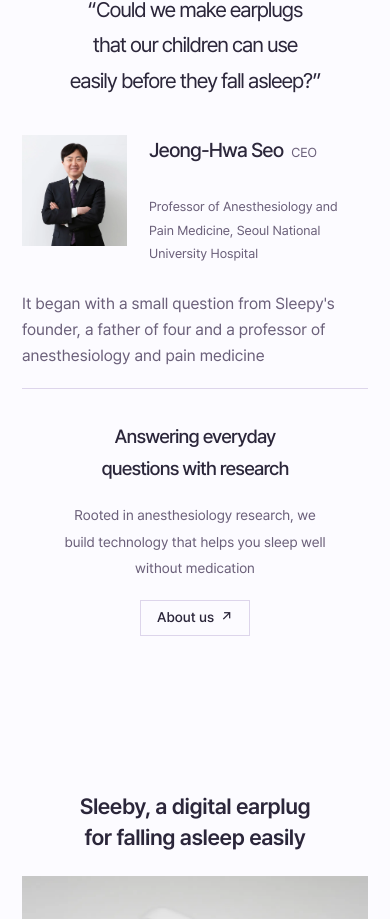
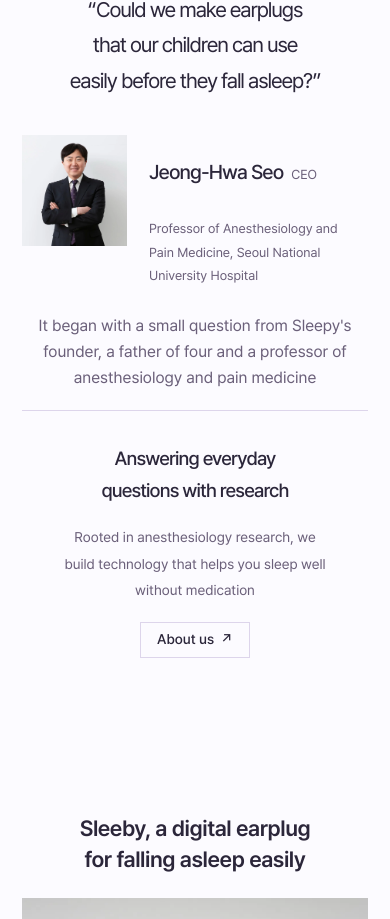
Before and after one commit to miniintern-sleepy/sleepy, a Next.js app: page /en in a window 390 px wide. Shown: the part 1719-2638 px from the top of the page. Built offline with nearby package versions, Linux system fonts and the light colour scheme; no server answers; the database is empty.

Commit message:
fix: 모바일 대표 소개 배치 조정 #98

```diff
--- a/src/app/[lang]/home.css
+++ b/src/app/[lang]/home.css
@@ -539,24 +539,29 @@
     aspect-ratio: 3 / 2;
     margin-bottom: 0;
   }
-  /* 대표 소개: 사진 옆에는 이름·소속만, 소개 문장은 아래 전체 폭으로(좁은 칸에 4줄로 접혀 어색했다). */
+  /* 대표 소개: 이름·소속은 사진 아래선에 맞추고, 소개 문장은 아래 전체 폭으로 둔다. */
+  .home-founder-detail {
+    grid-template-rows: 1fr auto auto;
+  }
   .home-founder-detail > div {
     display: contents;
   }
   .home-founder-photo {
-    grid-row: 1 / span 2;
+    grid-row: 1 / span 3;
   }
-  .home-founder-detail h2,
+  .home-founder-detail h2 {
+    grid-column: 2;
+    grid-row: 2;
+  }
   .home-founder-role {
     grid-column: 2;
-    align-self: end;
-  }
-  .home-founder-role {
-    align-self: start;
+    grid-row: 3;
   }
   .home-founder-description {
     grid-column: 1 / -1;
+    grid-row: 4;
     margin-top: 4px;
+    text-align: center;
   }
   .home-product-actions {
     order: 3;
```
